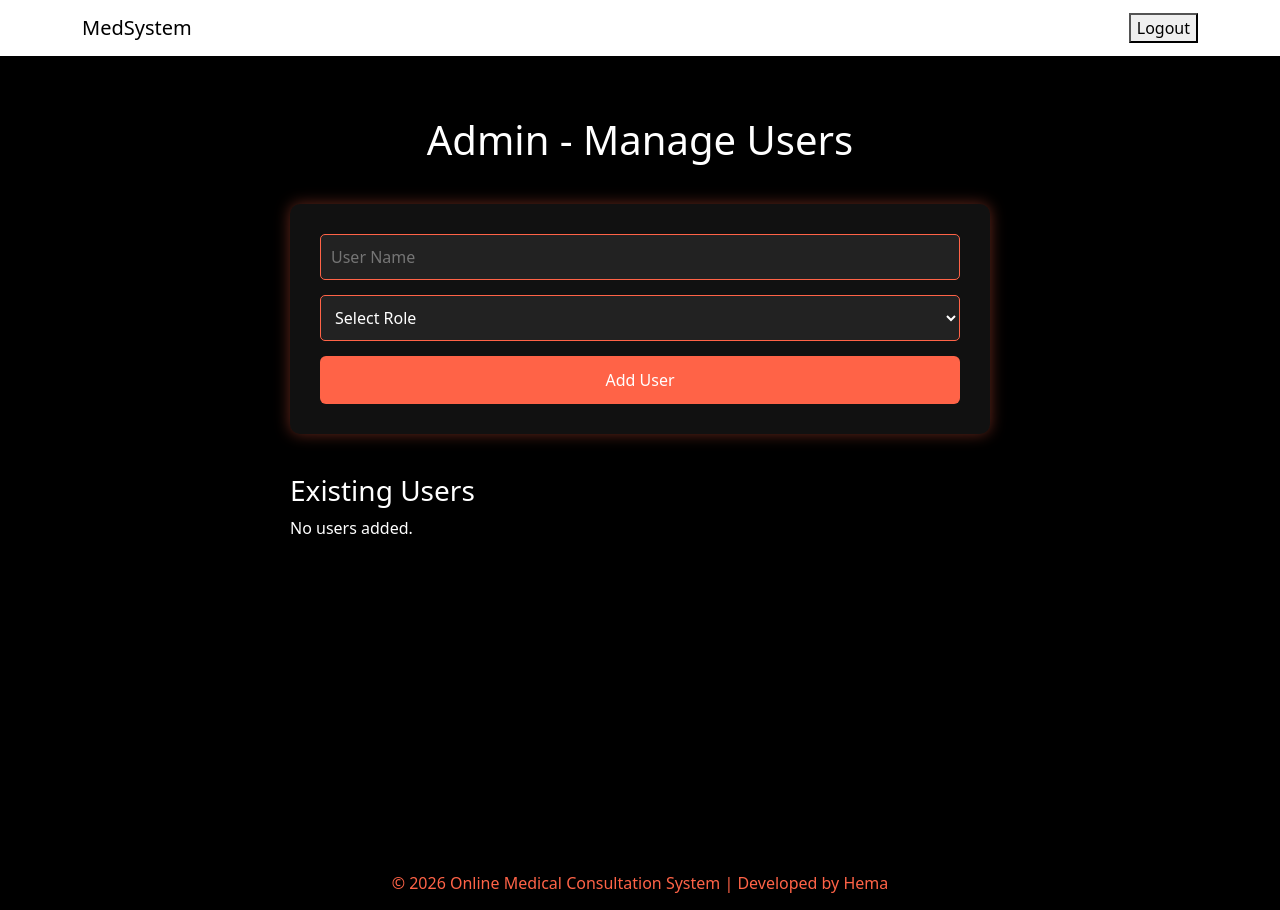
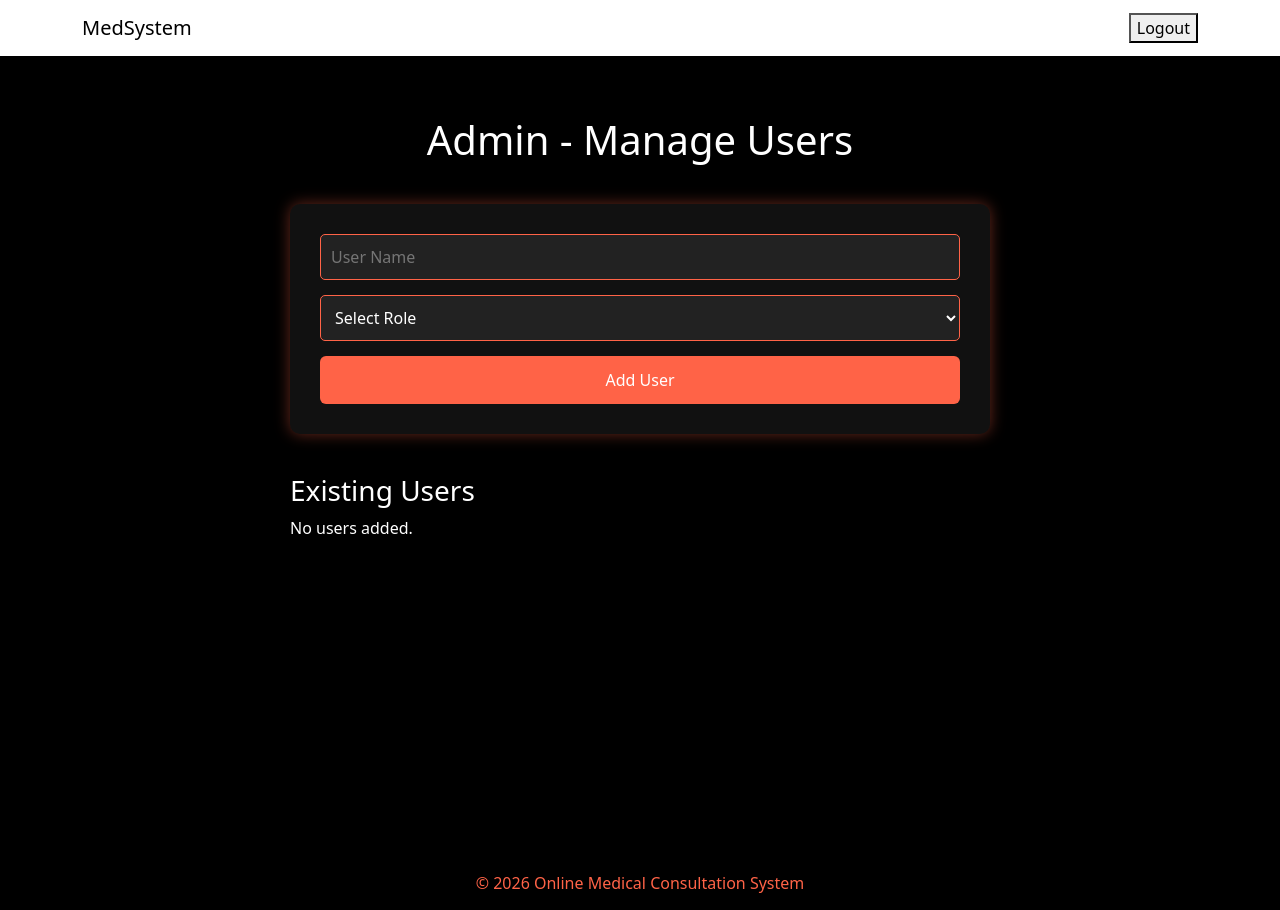
Before and after one commit to Hemakusuluri/online-medical-system, a React app: page /manage-users in a window 1280 px wide. Built offline with nearby package versions, Linux system fonts and the light colour scheme; the HTML template or start-up script is replaced by a standard one.

Commit message:
Update Footer.jsx

```diff
--- a/src/components/Footer.jsx
+++ b/src/components/Footer.jsx
@@ -8,7 +8,7 @@ function Footer() {
         padding: "15px"
       }}
     >
-      © 2026 Online Medical Consultation System | Developed by Hema
+      © 2026 Online Medical Consultation System
     </footer>
   );
 }
```
